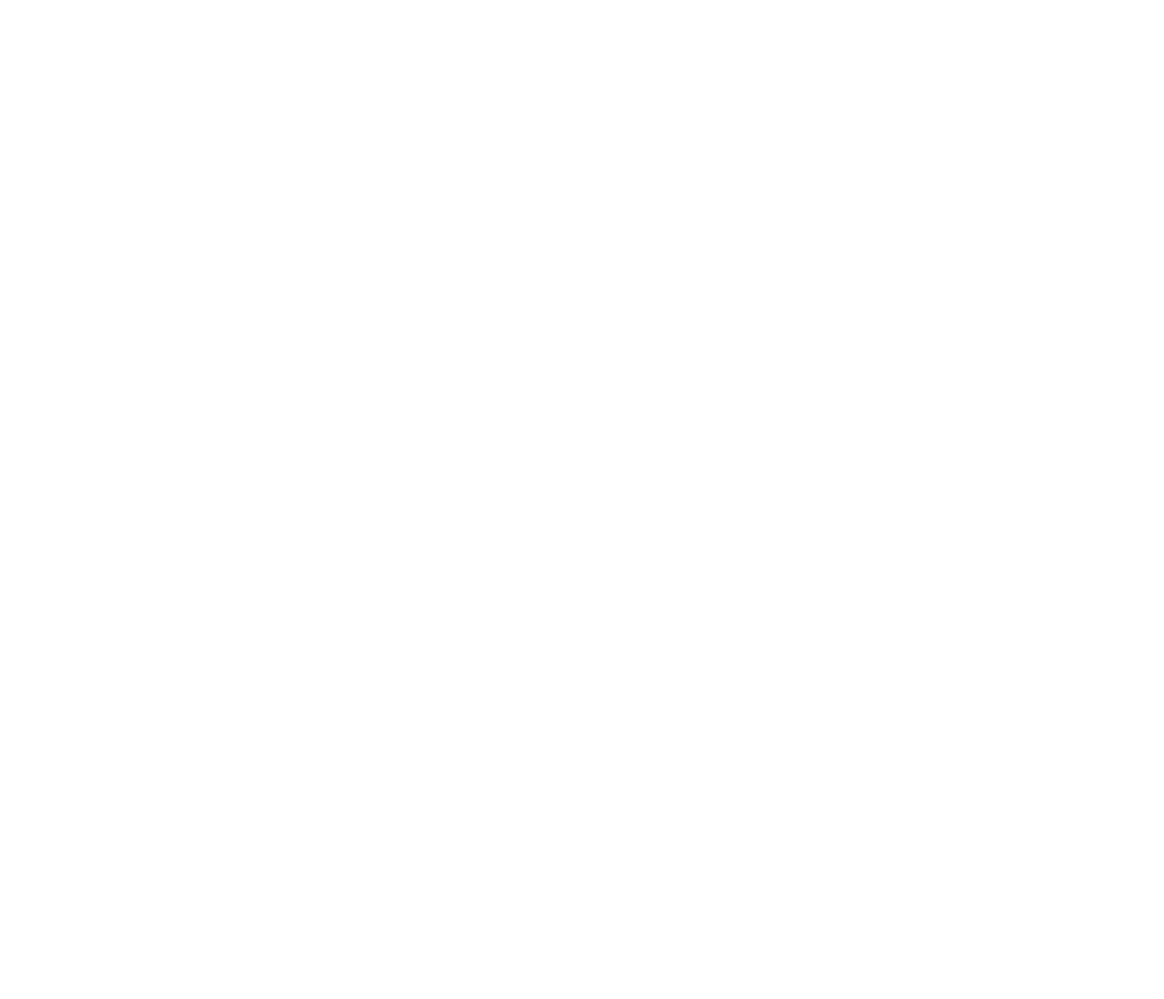
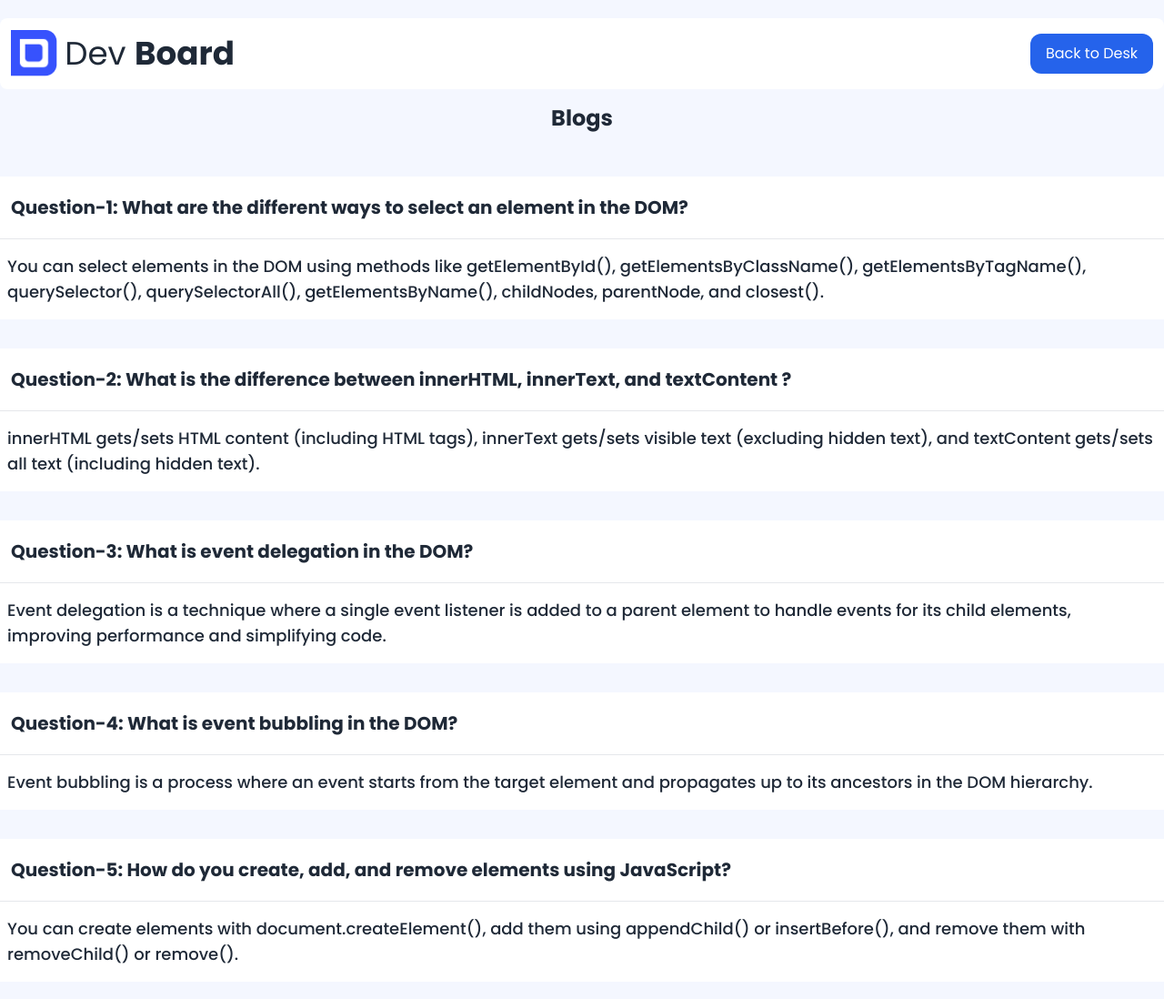
Before and after one commit to Shammi-Akhter/Assignment-5, a plain HTML site: page blog.html in a window 1280 px wide. Shown: the whole page at 91% size. Before the commit the page ends 800 px from the top, so only its background shows below. Drawn offline with nearby package versions, Linux system fonts and the light colour scheme.

Commit message:
Adding blog-page

```diff
--- a/blog.html
+++ b/blog.html
@@ -1,19 +1,90 @@
 <!DOCTYPE html>
 <html lang="en">
+
 <head>
     <meta charset="UTF-8">
     <meta name="viewport" content="width=device-width, initial-scale=1.0">
     <title>Blog Page</title>
+
+    <link href="https://cdn.jsdelivr.net/npm/daisyui@3.9.4/dist/full.css" rel="stylesheet" type="text/css" />
+    <script src="https://cdn.tailwindcss.com"></script>
+
+    <link rel="preconnect" href="https://fonts.googleapis.com">
+    <link rel="preconnect" href="https://fonts.gstatic.com" crossorigin>
+    <link
+        href="https://fonts.googleapis.com/css2?family=Poppins:ital,wght@0,100;0,200;0,300;0,400;0,500;0,600;0,700;0,800;0,900;1,100;1,200;1,300;1,400;1,500;1,600;1,700;1,800;1,900&display=swap"
+        rel="stylesheet">
+    <style>
+        body {
+            font-family: "Poppins", sans-serif;
+        }
+    </style>
+
 </head>
-<body>
-    <header>
-        <nav>
-            <section>
-                <div>
 
+<body class="bg-[#F4F7FF] h-full pt-5 pb-10">
+    <div class="container mx-auto">
+        <header>
+            <nav class="flex justify-between items-center p-3 rounded-lg bg-white ">
+                <div class="flex justify-center items-center gap-2">
+                    <img class="w-[51.24px] h-[51.24px]" src="assets/logo.png" alt="">
+                    <h1 class="text-[35.67px]">Dev <span class="font-bold ">Board</span> </h1>
                 </div>
-            </section>
-        </nav>
-    </header>
+                <div class=" bg-blue-600 rounded-xl w-[135px] h-[44px]  flex justify-center items-center ">
+                    <button onclick="window.location.href='index.html'" class="text-white ">Back to Desk</button>
+                </div>
+            </nav>
+        </header>
+        <main class="flex flex-col gap-8">
+
+            <h1 class="text-2xl font-bold text-center my-4">Blogs </h1>
+            <div class="bg-white">
+                <div class="my-2 p-3">
+                    <h1 class="text-xl font-bold ">Question-1: What are the different ways to select an element in the DOM?</h1>
+                </div>
+                <div> <hr> </div>
+                <div class="my-2 p-2">
+                    <p class="text-lg font-medium ">You can select elements in the DOM using methods like getElementById(), getElementsByClassName(), getElementsByTagName(), querySelector(), querySelectorAll(), getElementsByName(), childNodes, parentNode, and closest().</p>
+                </div>
+            </div>
+            <div class="bg-white">
+                <div class="my-2 p-3">
+                    <h1 class="text-xl font-bold ">Question-2: What is the difference between innerHTML, innerText, and textContent ?</h1>
+                </div>
+                <div> <hr> </div>
+                <div class="my-2 p-2">
+                    <p class="text-lg font-medium ">innerHTML gets/sets HTML content (including HTML tags), innerText gets/sets visible text (excluding hidden text), and textContent gets/sets all text (including hidden text).</p>
+                </div>
+            </div>
+            <div class="bg-white">
+                <div class="my-2 p-3">
+                    <h1 class="text-xl font-bold ">Question-3: What is event delegation in the DOM?</h1>
+                </div>
+                <div> <hr> </div>
+                <div class="my-2 p-2">
+                    <p class="text-lg font-medium ">Event delegation is a technique where a single event listener is added to a parent element to handle events for its child elements, improving performance and simplifying code.</p>
+                </div>
+            </div>
+            <div class="bg-white">
+                <div class="my-2 p-3">
+                    <h1 class="text-xl font-bold ">Question-4: What is event bubbling in the DOM?</h1>
+                </div>
+                <div> <hr> </div>
+                <div class="my-2 p-2">
+                    <p class="text-lg font-medium ">Event bubbling is a process where an event starts from the target element and propagates up to its ancestors in the DOM hierarchy.</p>
+                </div>
+            </div>
+            <div class="bg-white">
+                <div class="my-2 p-3">
+                    <h1 class="text-xl font-bold ">Question-5: How do you create, add, and remove elements using JavaScript?</h1>
+                </div>
+                <div> <hr> </div>
+                <div class="my-2 p-2">
+                    <p class="text-lg font-medium ">You can create elements with document.createElement(), add them using appendChild() or insertBefore(), and remove them with removeChild() or remove().</p>
+                </div>
+            </div>
+        </main>
+    </div>
 </body>
+
 </html>
```
Also changed, not shown: index.html (+25 -19 lines), script.js (+27 -2 lines).
